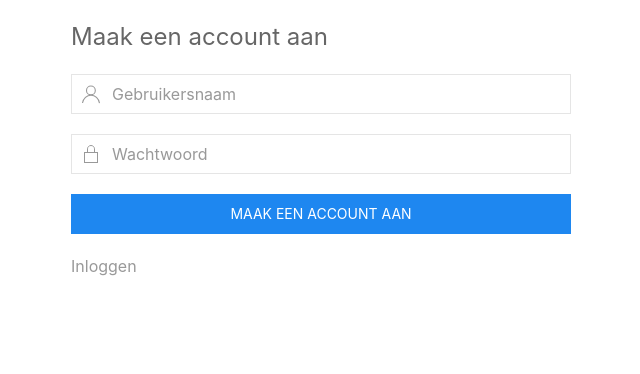
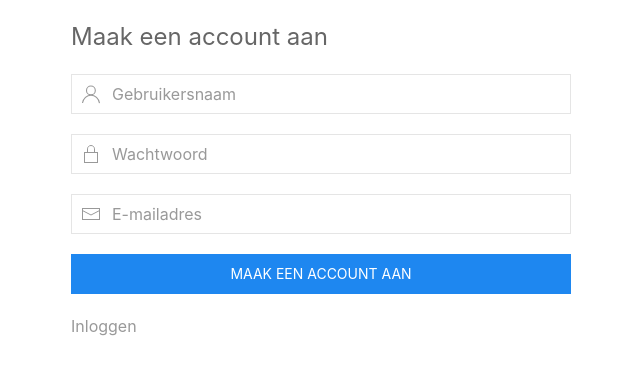
Before and after one commit to Pietertt/camaro, a Vue app in the folder frontend/: page / in a window 1280 px wide. Both pictures are taken after a click on the link "Maak een account aan". Shown: the top 374 px of the page, without its empty margins (319-959 px from the left). Built offline with nearby package versions, Linux system fonts and the light colour scheme.

Commit message:
Het is niet meer mogelijk om lege waardes mee te geven bij het aanmaken van een account

```diff
--- a/frontend/src/views/Login.vue
+++ b/frontend/src/views/Login.vue
@@ -24,6 +24,17 @@
                             name="password"
                             placeholder="Wachtwoord"
                             v-model="password">
+                    </div>
+                </div>
+                 <div class="uk-margin" v-if="!status">
+                    <div class="uk-inline">
+                        <span class="uk-form-icon" uk-icon="icon: mail"></span>
+                        <input
+                            class="uk-input uk-form-width-large"
+                            type="email"
+                            name="email"
+                            placeholder="E-mailadres"
+                            v-model="email">
                     </div>
                 </div>
                 <div class="uk-margin" v-if="status">
@@ -107,7 +118,14 @@
                     });
                 } else {
                     LoginService.createUser(this.username, this.email, this.password).then((response) => {
-                        console.log(response);
+                        if(response.status === 200){
+                            this.loading = false;
+                            this.status = true;
+                            UIkit.notification({message: "<span uk-icon='icon: comments'></span>Het maken van een account is gelukt", pos: 'top-left', status: 'success'});
+                        } else {
+                            this.loading = false;
+                            UIkit.notification({message: "<span uk-icon='icon: trash'></span> Probleem met het aanmaken van een account", pos: 'top-left', status: 'danger'});
+                        }
                     });
                 }
             } finally {
```
Also changed, not shown: 1 other file (tests, documents, lock files or other folders).
